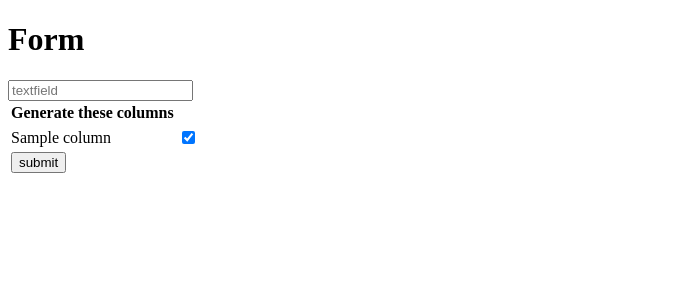
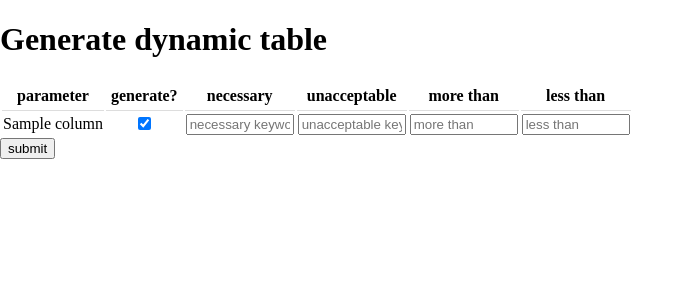
Before and after one commit to HeatGub/jobScraper, a Python web app: template templates/form.html in a window 1280 px wide. Shown: the top 300 px of the page, without its empty margins (0-693 px from the left). Run offline with Jinja, Linux system fonts and the light colour scheme; the template is opened without the code that fills it: most values are stand-ins (such as "Sample title", 1, 10 or a date in 2020).

Commit message:
form got additional columns + fix for salary analysis when decimal places exist

```diff
--- a/templates/form.html
+++ b/templates/form.html
@@ -3,7 +3,7 @@
 <head>
     <meta charset="UTF-8">
     <meta name="viewport" content="width=device-width, initial-scale=1.0">
-    <!-- <style>
+    <style>
         html, body, div {
           box-sizing: border-box;
           /* display: flow-root; */
@@ -11,40 +11,43 @@
           margin: 0;
           padding: 0;
         }
-      </style> -->
+        th, tr {
+            padding: 5px 5px;
+            text-align: center;
+            border-bottom: 1px solid #ddd;
+        }
+        input[type="text"] {
+            width: 100px;
+        }
+      </style>
 </head>
 <body>
 
-    <!-- 'datetimeFirst', 'datetimeLast', 'url', 'title', 'salaryAndContract', 'salaryMin', 'salaryMax', 'employer', 'workModes', 'positionLevels', 'offerValidTo', 'location', 'techstackExpected', 'techstackOptional', 'responsibilities', 'requirements', 'optionalRequirements'] -->
-
-    <h1>Form</h1>
-
-    <!-- <form method="POST">
-    <form method="POST" action="{{ url_for('results') }}">
-        <input type="text" name="datetimeFirst" placeholder="datetimeFirst"><br>
-        <input type="text" name="datetimeLast" placeholder="datetimeLast"><br>
-        <a>checkbox1</a><input type="checkbox" name="checkbox1" checked="checked"><br>
-        <a>checkbox2</a><input type="checkbox" name="checkbox2" checked="checked"><br>
-        <input type="submit" value="submit"><br>
-    </form> -->
-
+    <h1>Generate dynamic table</h1>
     <form method="POST">
         <table>
-            <th>Generate these columns</th>
-            <tr>
-                <input type="text" name="textfield" placeholder="textfield">
-            </tr>
+            <thead>
+                <tr>
+                    <th scope="col">parameter</th>
+                    <th scope="col">generate?</th>
+                    <th scope="col">necessary</th>
+                    <th scope="col">unacceptable</th>
+                    <th scope="col">more than</th>
+                    <th scope="col">less than</th>
+                </tr>
+            </thead>
             {% for column in columnsAll %}
             <tr>
                 <td>{{column}}</td>
-                <td><input type="checkbox" checked="checked" name={{column}}></td>
+                <td><input type="checkbox" checked="checked" name={{column}}Generate></td>
+                <td><input type="text" placeholder="necessary keyword" name={{column}}Necessary></td>
+                <td><input type="text" placeholder="unacceptable keyword" name={{column}}Unacceptable></td>
+                <td><input type="text" placeholder="more than" name={{column}}More></td>
+                <td><input type="text" placeholder="less than" name={{column}}Less></td>
             </tr>
             {% endfor %}
-            <tr>
-                <td><input type="submit" value="submit"></td>
-            </tr>
-
         </table>
+        <input type="submit" value="submit">
     </form>
 </body>
 </html>
```
Also changed, not shown: 1 other file.
